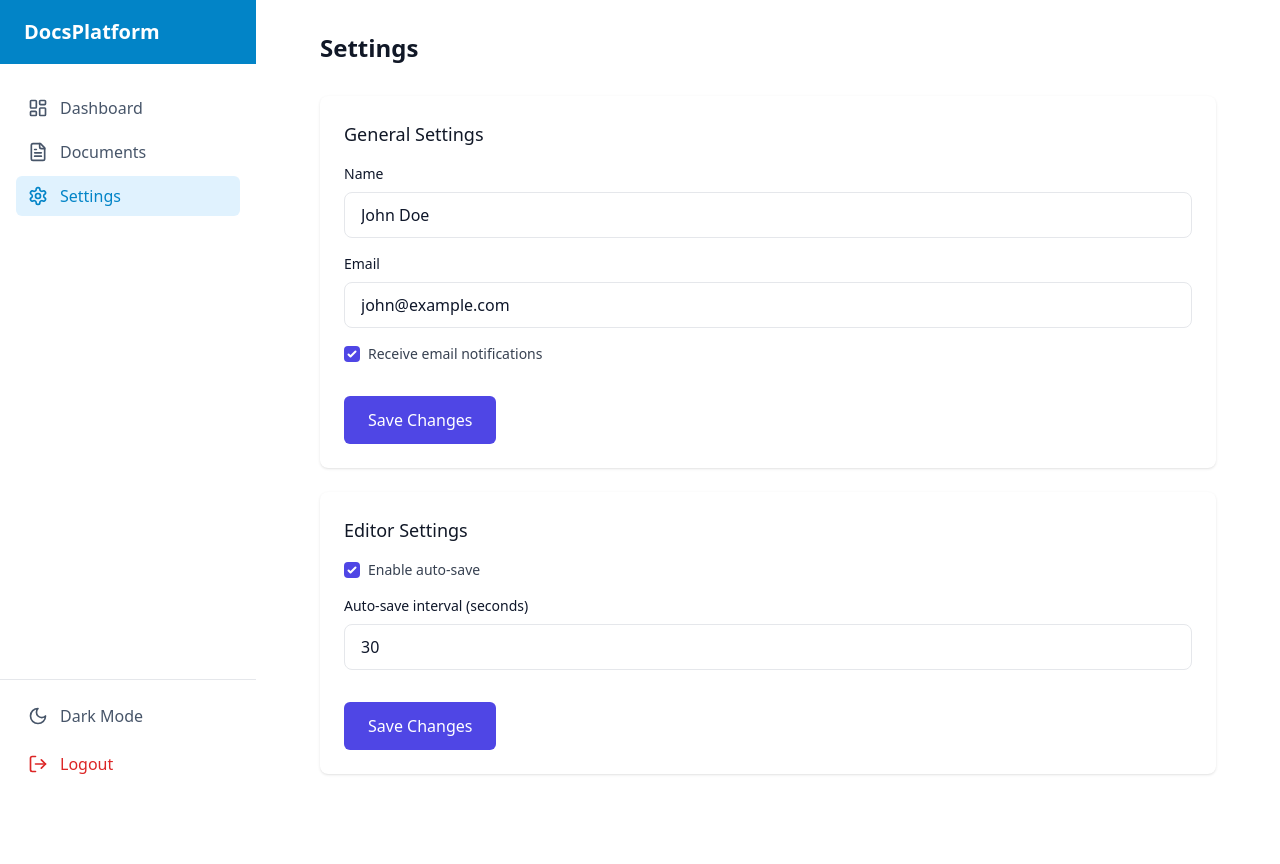
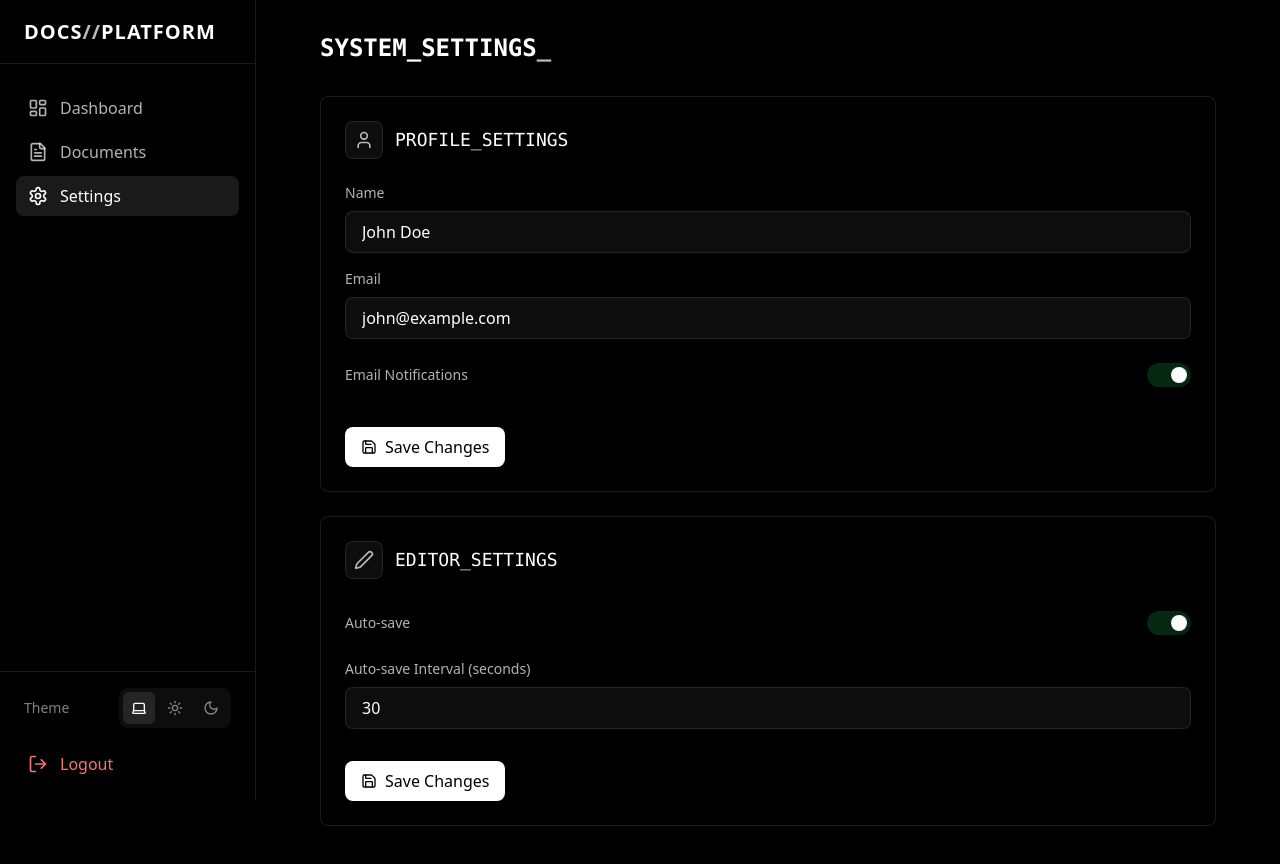
Before and after one commit to BugRuster/404NotFound, a React (Vite) app: page /dashboard/settings in a window 1280 px wide. Shown: the top 864 px of the page. Before the commit the page ends 800 px from the top, so only its background shows below. Built offline with nearby package versions, Linux system fonts and the light colour scheme; sample sign-in values are in the browser's storage.

Commit message:
Update dashboard overview stats; enhance theme context and header component with theme selector

```diff
--- a/src/components/layout/DashboardLayout.jsx
+++ b/src/components/layout/DashboardLayout.jsx
@@ -1,113 +1,160 @@
-"use client"
+import { useState, useEffect } from "react";
+import { Link, useNavigate, useLocation, Outlet } from "react-router-dom";
+import {
+  LayoutDashboard, FileText, Settings, LogOut,
+  Menu, X, Sun, Moon, Laptop
+} from "lucide-react";
+import { useTheme } from "../../context/ThemeContext";
+import { useAuth } from "../../hooks/useAuth";
 
-import { useState } from "react"
-import { Link, useNavigate, useLocation, Outlet } from "react-router-dom"
-import { LayoutDashboard, FileText, Settings, LogOut, Menu, X, Sun, Moon } from "lucide-react"
-import { useTheme } from "../../context/ThemeContext"
-import { useAuth } from "../../hooks/useAuth"
+const ThemeToggleGroup = ({ value, onChange }) => {
+  const options = [
+    { value: 'system', icon: Laptop },
+    { value: 'light', icon: Sun },
+    { value: 'dark', icon: Moon }
+  ];
+
+  return (
+    <div className="flex p-1 gap-1 bg-white/5 rounded-lg w-fit">
+      {options.map((option) => {
+        const Icon = option.icon;
+        return (
+          <button
+            key={option.value}
+            onClick={() => onChange(option.value)}
+            className={`p-2 rounded-md transition-all duration-300 ${
+              value === option.value
+                ? "bg-white/10 text-white"
+                : "text-white/50 hover:text-white/80"
+            }`}
+          >
+            <Icon className="w-4 h-4" />
+          </button>
+        );
+      })}
+    </div>
+  );
+};
 
 const DashboardLayout = () => {
-  const [isSidebarOpen, setIsSidebarOpen] = useState(false)
-  const location = useLocation()
-  const { isDark, toggleTheme } = useTheme()
-  const { logout } = useAuth()
-  const navigate = useNavigate()
+  const [isSidebarOpen, setIsSidebarOpen] = useState(false);
+  const [isLoaded, setIsLoaded] = useState(false);
+  const location = useLocation();
+  const { theme, setTheme } = useTheme();
+  const { logout } = useAuth();
+  const navigate = useNavigate();
+
+  useEffect(() => {
+    setIsLoaded(true);
+  }, []);
 
   const navigationItems = [
     { name: "Dashboard", icon: LayoutDashboard, path: "/dashboard" },
     { name: "Documents", icon: FileText, path: "/dashboard/documents" },
     { name: "Settings", icon: Settings, path: "/dashboard/settings" },
-  ]
+  ];
 
   const isActivePath = (path) => {
     if (path === "/dashboard") {
-      return location.pathname === path
+      return location.pathname === path;
     }
-    return location.pathname.startsWith(path)
-  }
+    return location.pathname.startsWith(path);
+  };
 
   const handleLogout = () => {
-    logout()
-    navigate("/login")
-  }
+    logout();
+    navigate("/login");
+  };
 
   return (
-    <div className="flex h-screen bg-white dark:bg-secondary-900">
+    <div className={`min-h-screen bg-black transition-opacity duration-1000 ${
+      isLoaded ? 'opacity-100' : 'opacity-0'
+    }`}>
       {/* Sidebar */}
       <aside
-        className={`fixed inset-y-0 left-0 z-50 w-64 bg-white dark:bg-secondary-800 transform transition-transform duration-300 ease-in-out lg:translate-x-0 ${
+        className={`fixed inset-y-0 left-0 z-50 w-64 bg-black/80 backdrop-blur-xl border-r border-white/10 transform transition-all duration-300 ease-in-out lg:translate-x-0 ${
           isSidebarOpen ? "translate-x-0" : "-translate-x-full"
         }`}
       >
         <div className="h-full flex flex-col">
           {/* Logo */}
-          <div className="flex items-center justify-between h-16 px-6 bg-primary-600 dark:bg-primary-700">
-            <Link to="/dashboard" className="text-xl font-bold text-white">
-              DocsPlatform
+          <div className="flex items-center justify-between h-16 px-6 border-b border-white/10">
+            <Link to="/dashboard" className="text-xl font-bold text-white tracking-wider">
+              DOCS<span className="animate-pulse">//</span>PLATFORM
             </Link>
-            <button onClick={() => setIsSidebarOpen(false)} className="lg:hidden text-white focus:outline-none">
+            <button
+              onClick={() => setIsSidebarOpen(false)}
+              className="lg:hidden text-white/70 hover:text-white transition-colors duration-300"
+            >
               <X className="h-6 w-6" />
             </button>
           </div>
 
           {/* Navigation */}
           <nav className="flex-1 px-4 py-6 space-y-1 overflow-y-auto">
-            {navigationItems.map((item) => (
+            {navigationItems.map((item, idx) => (
               <Link
                 key={item.name}
                 to={item.path}
-                className={`flex items-center px-3 py-2 rounded-md transition-colors ${
+                className={`flex items-center px-3 py-2 rounded-lg transition-all duration-300 group ${
                   isActivePath(item.path)
-                    ? "bg-primary-100 dark:bg-primary-900 text-primary-600 dark:text-primary-300"
-                    : "text-secondary-600 dark:text-secondary-300 hover:bg-secondary-100 dark:hover:bg-secondary-700"
-                }`}
+                    ? "bg-white/10 text-white"
+                    : "text-white/70 hover:text-white hover:bg-white/5"
+                } ${isLoaded ? 'translate-x-0 opacity-100' : '-translate-x-4 opacity-0'}`}
+                style={{ transitionDelay: `${idx * 100}ms` }}
               >
-                <item.icon className="mr-3 h-5 w-5" />
-                {item.name}
+                <item.icon className="mr-3 h-5 w-5 group-hover:scale-110 transition-transform duration-300" />
+                <span className="group-hover:translate-x-1 transition-transform duration-300">
+                  {item.name}
+                </span>
               </Link>
             ))}
           </nav>
 
-          {/* Footer Actions */}
-          <div className="p-4 border-t dark:border-secondary-700">
-            <button
-              onClick={toggleTheme}
-              className="flex items-center w-full px-3 py-2 text-secondary-600 dark:text-secondary-300 rounded-md hover:bg-secondary-100 dark:hover:bg-secondary-700"
-            >
-              {isDark ? <Sun className="mr-3 h-5 w-5" /> : <Moon className="mr-3 h-5 w-5" />}
-              {isDark ? "Light Mode" : "Dark Mode"}
-            </button>
+          {/* Theme Toggle & Logout */}
+          <div className="p-4 border-t border-white/10 space-y-4">
+            <div className="flex items-center justify-between px-2">
+              <span className="text-sm text-white/50">Theme</span>
+              <ThemeToggleGroup value={theme} onChange={setTheme} />
+            </div>
+
             <button
               onClick={handleLogout}
-              className="mt-2 flex items-center w-full px-3 py-2 text-red-600 dark:text-red-400 rounded-md hover:bg-red-50 dark:hover:bg-red-900/20"
+              className="flex items-center w-full px-3 py-2 text-red-400 rounded-lg hover:bg-red-500/10 transition-all duration-300 group"
             >
-              <LogOut className="mr-3 h-5 w-5" />
-              Logout
+              <LogOut className="mr-3 h-5 w-5 group-hover:scale-110 transition-transform duration-300" />
+              <span className="group-hover:translate-x-1 transition-transform duration-300">
+                Logout
+              </span>
             </button>
           </div>
         </div>
       </aside>
 
       {/* Main Content */}
-      <div className="flex-1 flex flex-col lg:pl-64">
+      <div className="flex-1 lg:pl-64">
         {/* Mobile Header */}
-        <header className="lg:hidden bg-white dark:bg-secondary-800 border-b dark:border-secondary-700 h-16 flex items-center px-4">
+        <header className="lg:hidden bg-black/80 backdrop-blur-xl border-b border-white/10 h-16 flex items-center px-4">
           <button
             onClick={() => setIsSidebarOpen(true)}
-            className="text-secondary-600 dark:text-secondary-300 focus:outline-none"
+            className="text-white/70 hover:text-white transition-colors duration-300"
           >
             <Menu className="h-6 w-6" />
           </button>
-          <h1 className="ml-4 text-lg font-semibold text-secondary-900 dark:text-white">DocsPlatform</h1>
+          <h1 className="ml-4 text-lg font-bold text-white tracking-wider">
+            DOCS<span className="animate-pulse">//</span>PLATFORM
+          </h1>
         </header>
 
         {/* Main Content Area */}
-        <main className="flex-1 overflow-y-auto p-4 sm:p-6 lg:p-8">
+        <main className={`flex-1 overflow-y-auto p-4 sm:p-6 lg:p-8 transition-all duration-1000 ${
+          isLoaded ? 'translate-y-0 opacity-100' : 'translate-y-4 opacity-0'
+        }`}>
           <Outlet />
         </main>
       </div>
     </div>
-  )
-}
+  );
+};
 
-export default DashboardLayout
+export default DashboardLayout;
--- a/src/components/layout/Header.jsx
+++ b/src/components/layout/Header.jsx
@@ -1,48 +1,88 @@
-// src/components/layout/Header.jsx
-import React from 'react';
+import React, { useState } from 'react';
 import { Link } from 'react-router-dom';
-import { Button } from '../common/Button';
+import { Sun, Moon, Laptop, Menu } from 'lucide-react';
 import { useTheme } from '../../context/ThemeContext';
-import { Sun, Moon } from 'lucide-react';
 
 const Header = () => {
-  const { isDark, toggleTheme } = useTheme();
+  const { theme, setTheme } = useTheme();
+  const [isThemeMenuOpen, setIsThemeMenuOpen] = useState(false);
+
+  const themeOptions = [
+    { value: 'light', icon: Sun, label: 'Light' },
+    { value: 'dark', icon: Moon, label: 'Dark' },
+    { value: 'system', icon: Laptop, label: 'System' }
+  ];
 
   return (
-    <header className="bg-background-light dark:bg-background-dark border-b border-gray-200 dark:border-gray-800 transition-colors duration-300">
-      <nav className="max-w-7xl mx-auto px-4 sm:px-6 lg:px-8 h-16 flex items-center justify-between">
-        <Link to="/" className="font-bold text-xl text-primary-light dark:text-primary-dark hover:opacity-80 transition-opacity">
-          DocsPlatform
+    <header className="border-b border-white/10 transition-all duration-300">
+      <nav className="max-w-7xl mx-auto px-4 sm:px-6 lg:px-8 py-6">
+        <div className="flex justify-between items-center">
+          <Link to="/" className="text-white font-bold text-xl tracking-wider group">
+            DOCS<span className="animate-pulse">//</span>PLATFORM
           </Link>
 
-        <div className="flex items-center gap-6">
+          <div className="flex space-x-6 items-center">
+            {/* Theme Selector */}
+            <div className="relative">
               <button
-            onClick={toggleTheme}
-            className="p-2 rounded-full hover:bg-gray-100 dark:hover:bg-gray-800 transition-colors"
-            aria-label="Toggle theme"
+                onClick={() => setIsThemeMenuOpen(!isThemeMenuOpen)}
+                className="p-2 rounded-lg bg-white/5 hover:bg-white/10 transition-all duration-300 border border-white/10"
               >
-            {isDark ? (
-              <Sun className="w-5 h-5 text-primary-dark" />
-            ) : (
-              <Moon className="w-5 h-5 text-primary-light" />
-            )}
+                {theme === 'light' && <Sun className="w-5 h-5 text-white" />}
+                {theme === 'dark' && <Moon className="w-5 h-5 text-white" />}
+                {theme === 'system' && <Laptop className="w-5 h-5 text-white" />}
               </button>
 
+              {isThemeMenuOpen && (
+                <div className="absolute right-0 mt-2 w-48 rounded-lg bg-black/80 backdrop-blur-xl border border-white/10 shadow-lg py-1 z-50">
+                  {themeOptions.map((option) => (
+                    <button
+                      key={option.value}
+                      onClick={() => {
+                        setTheme(option.value);
+                        setIsThemeMenuOpen(false);
+                      }}
+                      className={`flex items-center w-full px-4 py-2 text-sm transition-all duration-300 ${
+                        theme === option.value
+                          ? 'text-white bg-white/10'
+                          : 'text-white/70 hover:text-white hover:bg-white/5'
+                      }`}
+                    >
+                      <option.icon className="w-4 h-4 mr-2" />
+                      {option.label}
+                    </button>
+                  ))}
+                </div>
+              )}
+            </div>
+
+            {/* Navigation Links */}
+            <div className="hidden md:flex space-x-6">
+              {['Documentation', 'API', 'Support'].map((item) => (
+                <button
+                  key={item}
+                  className="text-white/70 hover:text-white transition-all duration-300 hover:scale-105"
+                >
+                  {item}
+                </button>
+              ))}
+            </div>
+
+            {/* Auth Buttons */}
             <Link
               to="/login"
-            className="text-secondary-light dark:text-secondary-dark hover:text-primary-light dark:hover:text-primary-dark transition-colors"
+              className="text-white/70 hover:text-white transition-all duration-300 group"
             >
-            Login
+              Login <span className="font-mono group-hover:translate-x-1 inline-block transition-transform">→</span>
             </Link>
 
-          <Button
-            as={Link}
+            <Link
               to="/signup"
-            variant="primary"
-            className="futuristic-border"
+              className="px-4 py-2 bg-white text-black hover:bg-white/90 transition-all duration-300 hover:scale-105 hover:shadow-[0_0_15px_rgba(255,255,255,0.3)]"
             >
-            Sign Up
-          </Button>
+              INITIALIZE
+            </Link>
+          </div>
         </div>
       </nav>
     </header>
--- a/src/context/ThemeContext.jsx
+++ b/src/context/ThemeContext.jsx
@@ -4,32 +4,59 @@ import React, { createContext, useContext, useState, useEffect } from 'react';
 const ThemeContext = createContext();
 
 export const ThemeProvider = ({ children }) => {
-  const [isDark, setIsDark] = useState(() => {
+  const [theme, setTheme] = useState(() => {
     if (typeof window !== 'undefined') {
       const savedTheme = localStorage.getItem('theme');
-      return savedTheme === 'dark' ||
-             (!savedTheme && window.matchMedia('(prefers-color-scheme: dark)').matches);
+      if (savedTheme) return savedTheme;
+      return 'system';
     }
-    return false;
+    return 'system';
   });
 
   useEffect(() => {
-    if (typeof window !== 'undefined') {
-      const root = window.document.documentElement;
-      if (isDark) {
+    const root = window.document.documentElement;
+    if (theme === 'dark') {
+      root.classList.add('dark');
+      root.classList.remove('light');
+      localStorage.setItem('theme', 'dark');
+    } else if (theme === 'light') {
+      root.classList.remove('dark');
+      root.classList.add('light');
+      localStorage.setItem('theme', 'light');
+    } else {
+      // System theme
+      localStorage.setItem('theme', 'system');
+      if (window.matchMedia('(prefers-color-scheme: dark)').matches) {
         root.classList.add('dark');
-        localStorage.setItem('theme', 'dark');
+        root.classList.remove('light');
       } else {
         root.classList.remove('dark');
-        localStorage.setItem('theme', 'light');
+        root.classList.add('light');
       }
     }
-  }, [isDark]);
+  }, [theme]);
 
-  const toggleTheme = () => setIsDark(!isDark);
+  useEffect(() => {
+    if (theme === 'system') {
+      const mediaQuery = window.matchMedia('(prefers-color-scheme: dark)');
+      const handleChange = (e) => {
+        const root = window.document.documentElement;
+        if (e.matches) {
+          root.classList.add('dark');
+          root.classList.remove('light');
+        } else {
+          root.classList.remove('dark');
+          root.classList.add('light');
+        }
+      };
+
+      mediaQuery.addEventListener('change', handleChange);
+      return () => mediaQuery.removeEventListener('change', handleChange);
+    }
+  }, [theme]);
 
   return (
-    <ThemeContext.Provider value={{ isDark, toggleTheme }}>
+    <ThemeContext.Provider value={{ theme, setTheme }}>
       {children}
     </ThemeContext.Provider>
   );
--- a/src/pages/dashboard/Overview.jsx
+++ b/src/pages/dashboard/Overview.jsx
@@ -89,7 +89,7 @@ const Overview = () => {
 
   const stats = [
     { name: 'TOTAL_DOCUMENTS', value: '12', icon: FileText },
-    { name: 'TEAM_MEMBERS', value: '04', icon: Users },
+    { name: 'TEAM_MEMBERS', value: '01', icon: Users },
     { name: 'CONNECTED_REPOS', value: '03', icon: GitBranch }
   ];
 
--- a/src/pages/dashboard/Settings.jsx
+++ b/src/pages/dashboard/Settings.jsx
@@ -1,9 +1,41 @@
-// src/pages/dashboard/Settings.jsx
-import React, { useState } from 'react';
-import { Button } from '../../components/common/Button';
-import FormInput from '../../components/common/FormInput';
+import React, { useState, useEffect } from 'react';
+import { Settings as SettingsIcon, User, Bell, Save, Edit2 } from 'lucide-react';
+
+const SettingsSection = ({ title, children, icon: Icon }) => (
+  <div className="bg-black border border-white/10 rounded-lg overflow-hidden mb-6 transform transition-all duration-300 hover:border-white/20">
+    <div className="p-6">
+      <div className="flex items-center gap-3 mb-6">
+        <div className="p-2 bg-white/5 rounded-lg border border-white/10">
+          <Icon className="w-5 h-5 text-white/70" />
+        </div>
+        <h3 className="text-lg font-medium text-white font-mono">{title}</h3>
+      </div>
+      {children}
+    </div>
+  </div>
+);
+
+const CustomToggle = ({ checked, onChange, label }) => (
+  <div className="flex items-center justify-between py-2">
+    <span className="text-sm text-white/70">{label}</span>
+    <button
+      type="button"
+      onClick={() => onChange(!checked)}
+      className={`relative inline-flex h-6 w-11 items-center rounded-full transition-colors duration-300 ${
+        checked ? 'bg-green-500/20' : 'bg-white/10'
+      }`}
+    >
+      <span
+        className={`inline-block h-4 w-4 transform rounded-full bg-white transition-transform duration-300 ${
+          checked ? 'translate-x-6' : 'translate-x-1'
+        }`}
+      />
+    </button>
+  </div>
+);
 
 const Settings = () => {
+  const [isLoaded, setIsLoaded] = useState(false);
   const [generalSettings, setGeneralSettings] = useState({
     name: 'John Doe',
     email: 'john@example.com',
@@ -15,6 +47,10 @@ const Settings = () => {
     autoSaveInterval: 30,
     defaultTemplate: 'blank',
   });
+
+  useEffect(() => {
+    setIsLoaded(true);
+  }, []);
 
   const handleGeneralSubmit = (e) => {
     e.preventDefault();
@@ -29,82 +65,88 @@ const Settings = () => {
   };
 
   return (
-    <div className="max-w-4xl mx-auto">
-      <h1 className="text-2xl font-bold text-gray-900 mb-8">Settings</h1>
+    <div className={`max-w-4xl mx-auto transition-all duration-1000 ${
+      isLoaded ? 'translate-y-0 opacity-100' : 'translate-y-4 opacity-0'
+    }`}>
+      <div className="flex items-center mb-8">
+        <h1 className="text-2xl font-bold text-white font-mono">
+          SYSTEM_SETTINGS
+          <span className="animate-pulse">_</span>
+        </h1>
+      </div>
 
-      {/* General Settings */}
-      <div className="bg-white shadow rounded-lg mb-6">
-        <div className="px-4 py-5 sm:p-6">
-          <h3 className="text-lg font-medium text-gray-900 mb-4">General Settings</h3>
+      <SettingsSection title="PROFILE_SETTINGS" icon={User}>
         <form onSubmit={handleGeneralSubmit}>
           <div className="space-y-4">
-              <FormInput
-                label="Name"
+            <div>
+              <label className="block text-sm font-medium text-white/70 mb-2">
+                Name
+              </label>
+              <input
+                type="text"
                 value={generalSettings.name}
                 onChange={(e) => setGeneralSettings(prev => ({
                   ...prev,
                   name: e.target.value
                 }))}
+                className="w-full bg-white/5 border border-white/10 rounded-lg px-4 py-2 text-white placeholder-white/40 focus:border-white/30 focus:ring-0 transition-all duration-300"
               />
+            </div>
 
-              <FormInput
-                label="Email"
+            <div>
+              <label className="block text-sm font-medium text-white/70 mb-2">
+                Email
+              </label>
+              <input
                 type="email"
                 value={generalSettings.email}
                 onChange={(e) => setGeneralSettings(prev => ({
                   ...prev,
                   email: e.target.value
                 }))}
+                className="w-full bg-white/5 border border-white/10 rounded-lg px-4 py-2 text-white placeholder-white/40 focus:border-white/30 focus:ring-0 transition-all duration-300"
+              />
+            </div>
+
+            <CustomToggle
+              checked={generalSettings.emailNotifications}
+              onChange={(checked) => setGeneralSettings(prev => ({
+                ...prev,
+                emailNotifications: checked
+              }))}
+              label="Email Notifications"
             />
 
-              <div className="flex items-center">
-                <input
-                  id="emailNotifications"
-                  type="checkbox"
-                  className="h-4 w-4 text-indigo-600 rounded"
-                  checked={generalSettings.emailNotifications}
-                  onChange={(e) => setGeneralSettings(prev => ({
-                    ...prev,
-                    emailNotifications: e.target.checked
-                  }))}
-                />
-                <label htmlFor="emailNotifications" className="ml-2 text-sm text-gray-700">
-                  Receive email notifications
-                </label>
-              </div>
-
             <div className="pt-4">
-                <Button type="submit">Save Changes</Button>
+              <button
+                type="submit"
+                className="inline-flex items-center px-4 py-2 bg-white text-black rounded-lg hover:bg-white/90 transition-all duration-300"
+              >
+                <Save className="w-4 h-4 mr-2" />
+                Save Changes
+              </button>
             </div>
           </div>
         </form>
-        </div>
-      </div>
+      </SettingsSection>
 
-      {/* Editor Settings */}
-      <div className="bg-white shadow rounded-lg">
-        <div className="px-4 py-5 sm:p-6">
-          <h3 className="text-lg font-medium text-gray-900 mb-4">Editor Settings</h3>
+      <SettingsSection title="EDITOR_SETTINGS" icon={Edit2}>
         <form onSubmit={handleEditorSubmit}>
           <div className="space-y-4">
-              <div className="flex items-center">
+            <CustomToggle
+              checked={editorSettings.autoSave}
+              onChange={(checked) => setEditorSettings(prev => ({
+                ...prev,
+                autoSave: checked
+              }))}
+              label="Auto-save"
+            />
+
+            <div>
+              <label className="block text-sm font-medium text-white/70 mb-2">
+                Auto-save Interval (seconds)
+              </label>
               <input
-                  id="autoSave"
-                  type="checkbox"
-                  className="h-4 w-4 text-indigo-600 rounded"
-                  checked={editorSettings.autoSave}
-                  onChange={(e) => setEditorSettings(prev => ({
-                    ...prev,
-                    autoSave: e.target.checked
-                  }))}
-                />
-                <label htmlFor="autoSave" className="ml-2 text-sm text-gray-700">
-                  Enable auto-save
-                </label>
-              </div>
-
-              <FormInput
-                label="Auto-save interval (seconds)"
                 type="number"
                 value={editorSettings.autoSaveInterval}
                 onChange={(e) => setEditorSettings(prev => ({
@@ -112,15 +154,22 @@ const Settings = () => {
                   autoSaveInterval: parseInt(e.target.value)
                 }))}
                 disabled={!editorSettings.autoSave}
+                className="w-full bg-white/5 border border-white/10 rounded-lg px-4 py-2 text-white placeholder-white/40 focus:border-white/30 focus:ring-0 transition-all duration-300 disabled:opacity-50 disabled:cursor-not-allowed"
               />
+            </div>
 
             <div className="pt-4">
-                <Button type="submit">Save Changes</Button>
+              <button
+                type="submit"
+                className="inline-flex items-center px-4 py-2 bg-white text-black rounded-lg hover:bg-white/90 transition-all duration-300"
+              >
+                <Save className="w-4 h-4 mr-2" />
+                Save Changes
+              </button>
             </div>
           </div>
         </form>
-        </div>
-      </div>
+      </SettingsSection>
     </div>
   );
 };
```
Also changed, not shown: src/pages/dashboard/Documents.jsx (+117 -38 lines), src/styles/globals.css (+25 -0 lines). Lines whose indentation alone changed are shown as unchanged.
